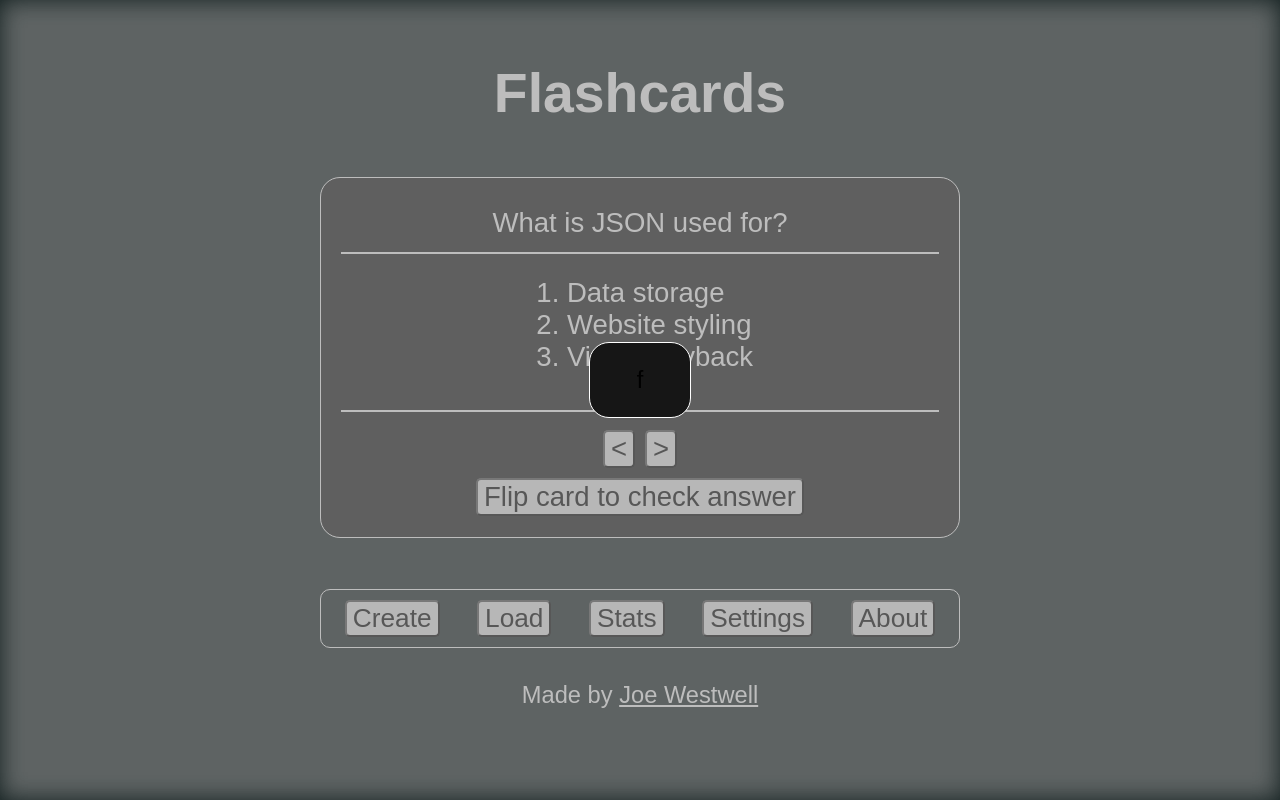
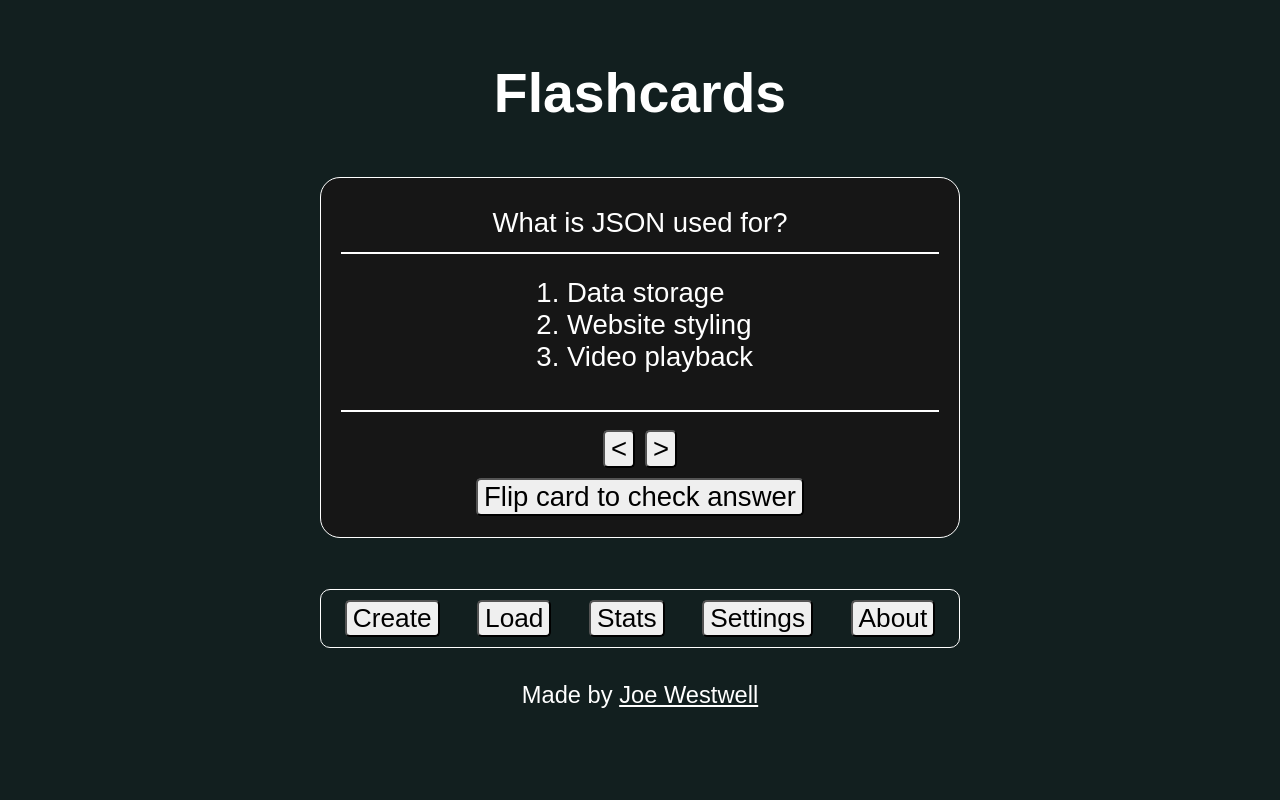
Before and after one commit to J-Wll/flashcards, a React (Vite) app: page / in a window 1280 px wide. Built offline with nearby package versions, Linux system fonts and the light colour scheme.

Commit message:
Added logic for opening and closing overlay with create button

```diff
--- a/src/FlashcardHandler.jsx
+++ b/src/FlashcardHandler.jsx
@@ -12,9 +12,17 @@ console.log(Questions);
 
 export default function FlashcardHandler() {
     let [questionNum, updateQuestionNum] = useState(0);
+    let amountOfQuestions = Questions.length;
+
     // used to reload components by changing state
     let [counter, refresh] = useState(0);
-    let amountOfQuestions = Questions.length;
+
+    // can be none, create, load, stats, settings, about
+    let [overlayMode, updateOverlayMode] = useState("none");
+
+    function resetOverlay(){
+        updateOverlayMode("none");
+    }
 
     function prevCard() {
         // Previous can keep a buffer of like the last 10? With randomisation of next it'll be the only way
@@ -46,6 +54,7 @@ export default function FlashcardHandler() {
         })
         console.log(amountOfQuestions);
         refresh(counter+1);
+        updateOverlayMode("create")
     }
 
     function animChange() {
@@ -56,12 +65,12 @@ export default function FlashcardHandler() {
 
     return (
         <>
-            <OverlayWindow/>
+            {overlayMode != "none" ? <OverlayWindow overlayMode = {overlayMode} resetOverlay = {resetOverlay}/> : <></>}
+
+
             {/* functions for program control are passed into the component */}
             <div className="flashcard-handler">
-                {/* <Flashcard onClick={prevCard} inactive={true} /> */}
                 <Flashcard extraClasses={``} prev={prevCard} next={nextCard} question={Questions[questionNum]} />
-                {/* <Flashcard onClick={nextCard} inactive={true} /> */}
             </div>
 
             {/* these buttons should have labels going upwards and open a centered large closable window over the rest of the content */}
--- a/src/OverlayWindow.jsx
+++ b/src/OverlayWindow.jsx
@@ -1,7 +1,6 @@
 import "./css/OverlayWindow.css"
-import { useState } from "react"
 
-export default function OverlayWindow() {
+export default function OverlayWindow(props) {
 
     return (
         <>
@@ -9,7 +8,8 @@ export default function OverlayWindow() {
 
             </div>
             <div className="overlay-window">
-                <p>f</p>
+                <button className="overlay-close" onClick={props.resetOverlay}>X</button>
+                <p className="text-white">{props.overlayMode}</p>
             </div>
         </>
     )
```
